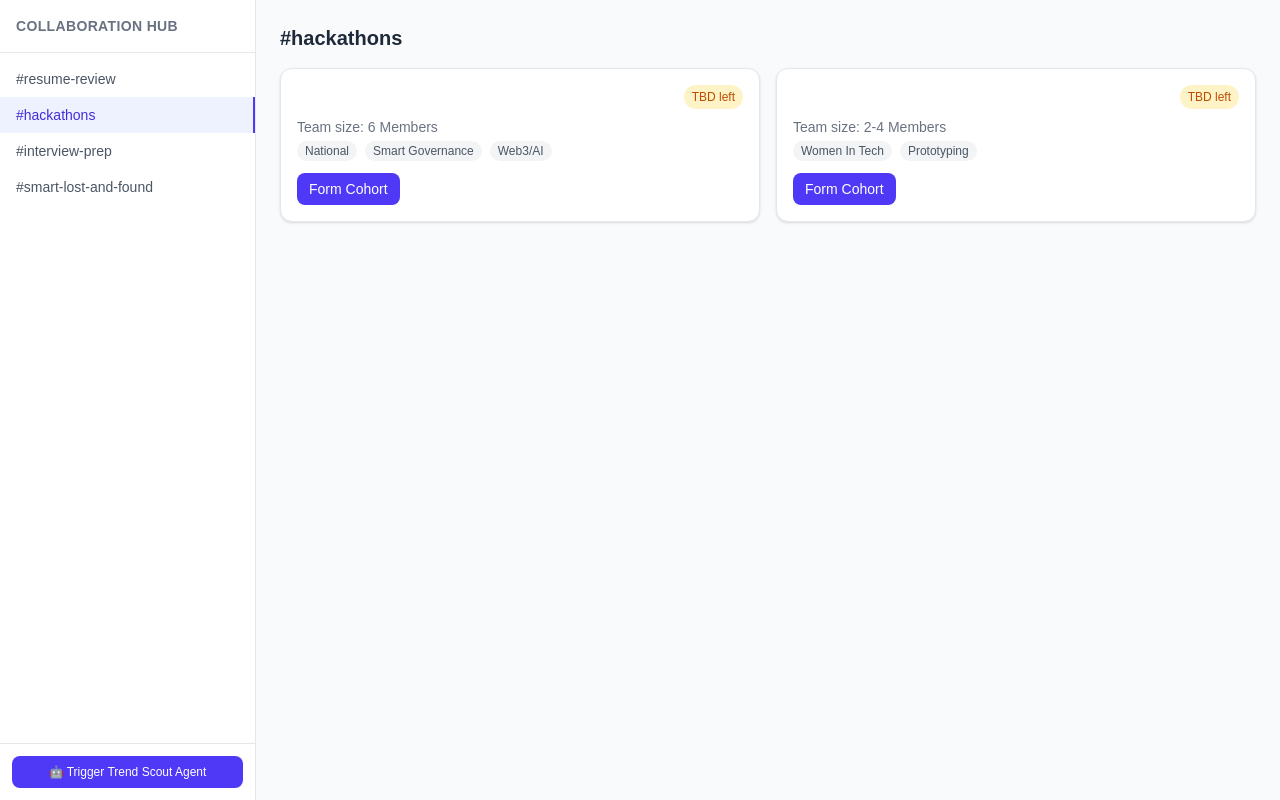
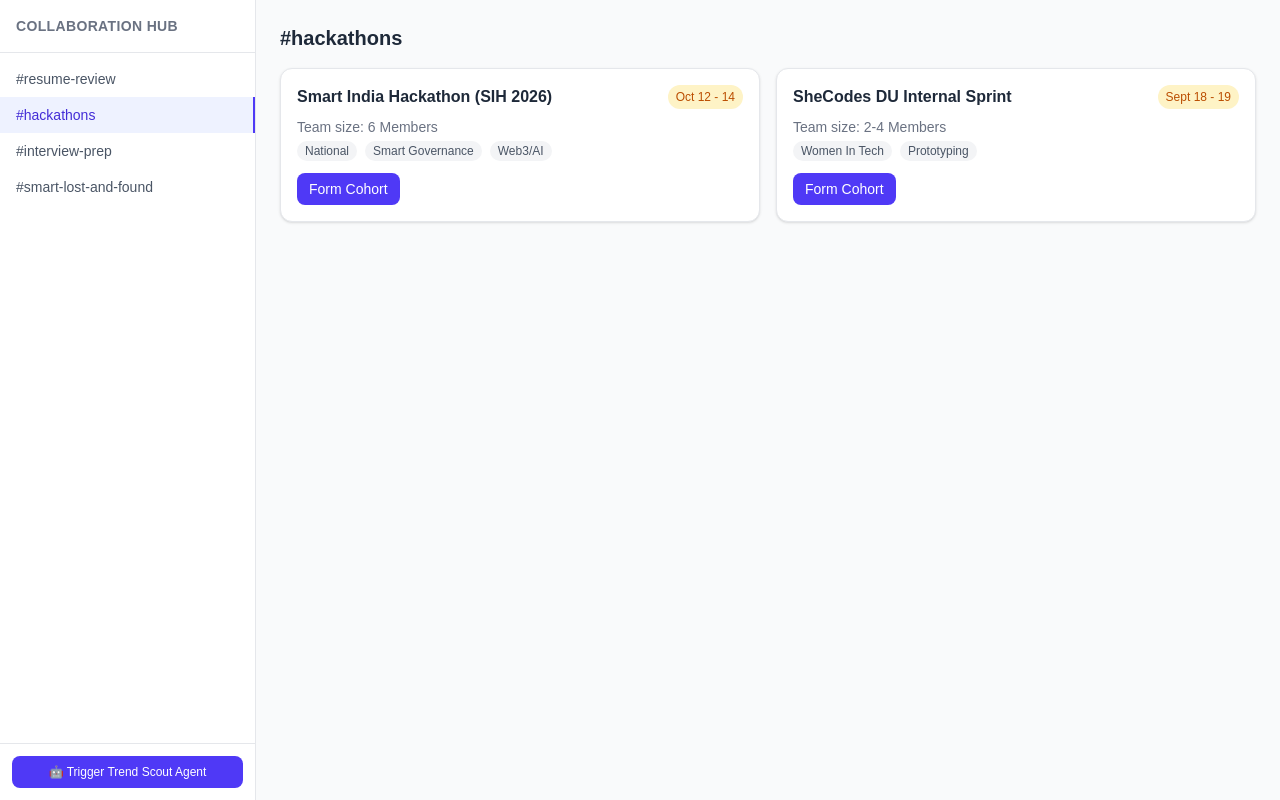
Before and after one commit to aparajitatiwari202-cmd/Ascesius-app, a Next.js app: page /servers in a window 1280 px wide. Built offline with nearby package versions, Linux system fonts and the light colour scheme.

Commit message:
fix(servers): correct hackathon title and date field mapping

```diff
--- a/pages/servers.jsx
+++ b/pages/servers.jsx
@@ -101,13 +101,6 @@
         },
       ];
 
-  const daysLeft = (dateStr) => {
-  if (!dateStr) return "TBD";
-  const diff = new Date(dateStr) - new Date();
-  if (isNaN(diff)) return "TBD";
-  return `${Math.max(0, Math.ceil(diff / (1000 * 60 * 60 * 24)))}d`;
-};
-
   return (
     <div>
       <h1 className="text-xl font-bold text-gray-800 mb-4">#hackathons</h1>
@@ -118,9 +111,9 @@
             className="bg-white rounded-xl border border-gray-200 p-4 shadow-sm"
           >
             <div className="flex justify-between items-start mb-2">
-              <h3 className="font-semibold text-gray-800">{h.name}</h3>
-              <span className="text-xs font-medium bg-amber-100 text-amber-700 px-2 py-1 rounded-full">
-                {daysLeft(h.date)} left
+  <h3 className="font-semibold text-gray-800">{h.title}</h3>
+  <span className="text-xs font-medium bg-amber-100 text-amber-700 px-2 py-1 rounded-full">
+    {h.date}
               </span>
             </div>
             <p className="text-sm text-gray-500 mb-1">Team size: {h.teamSize}</p>
```
